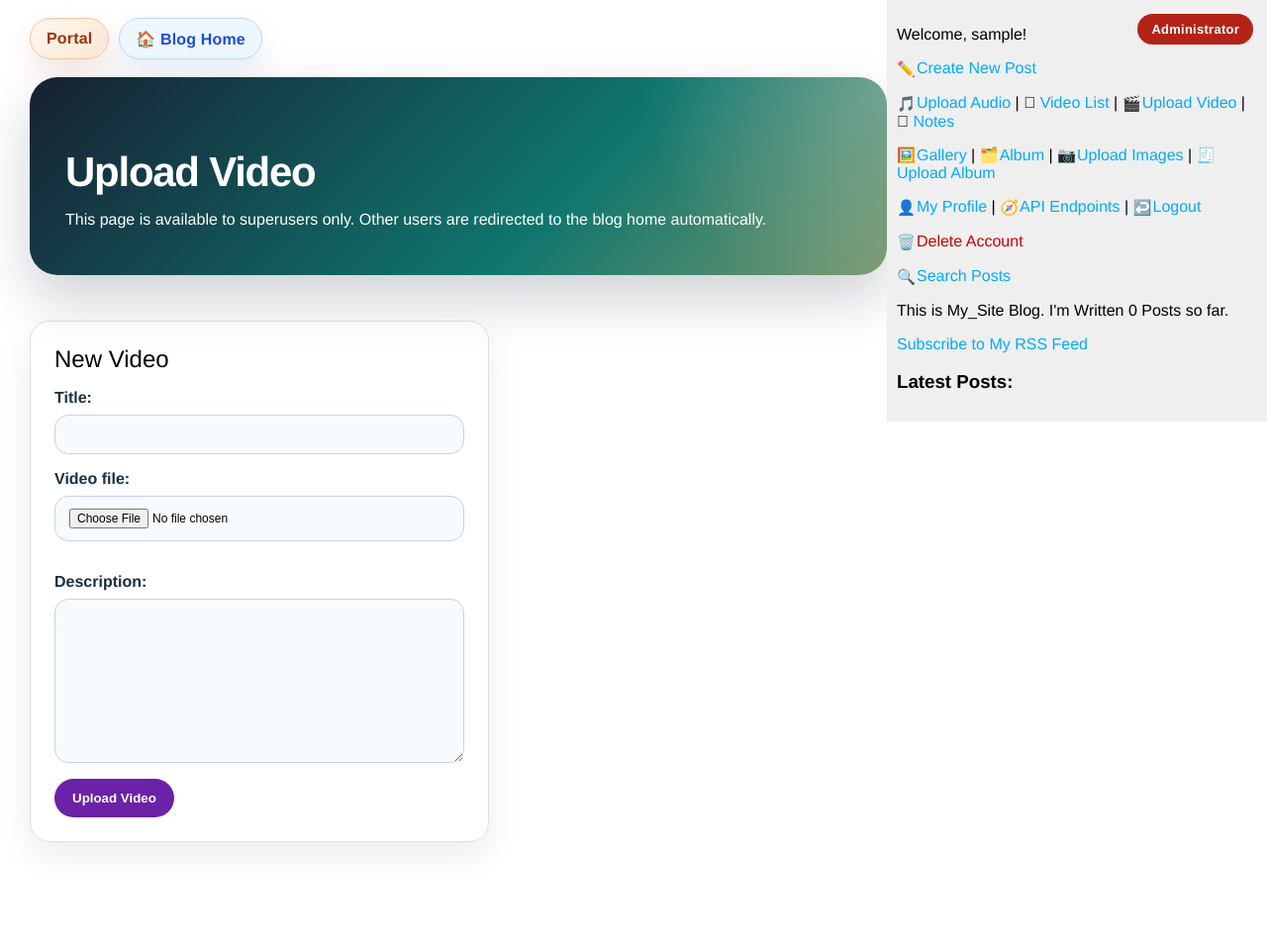
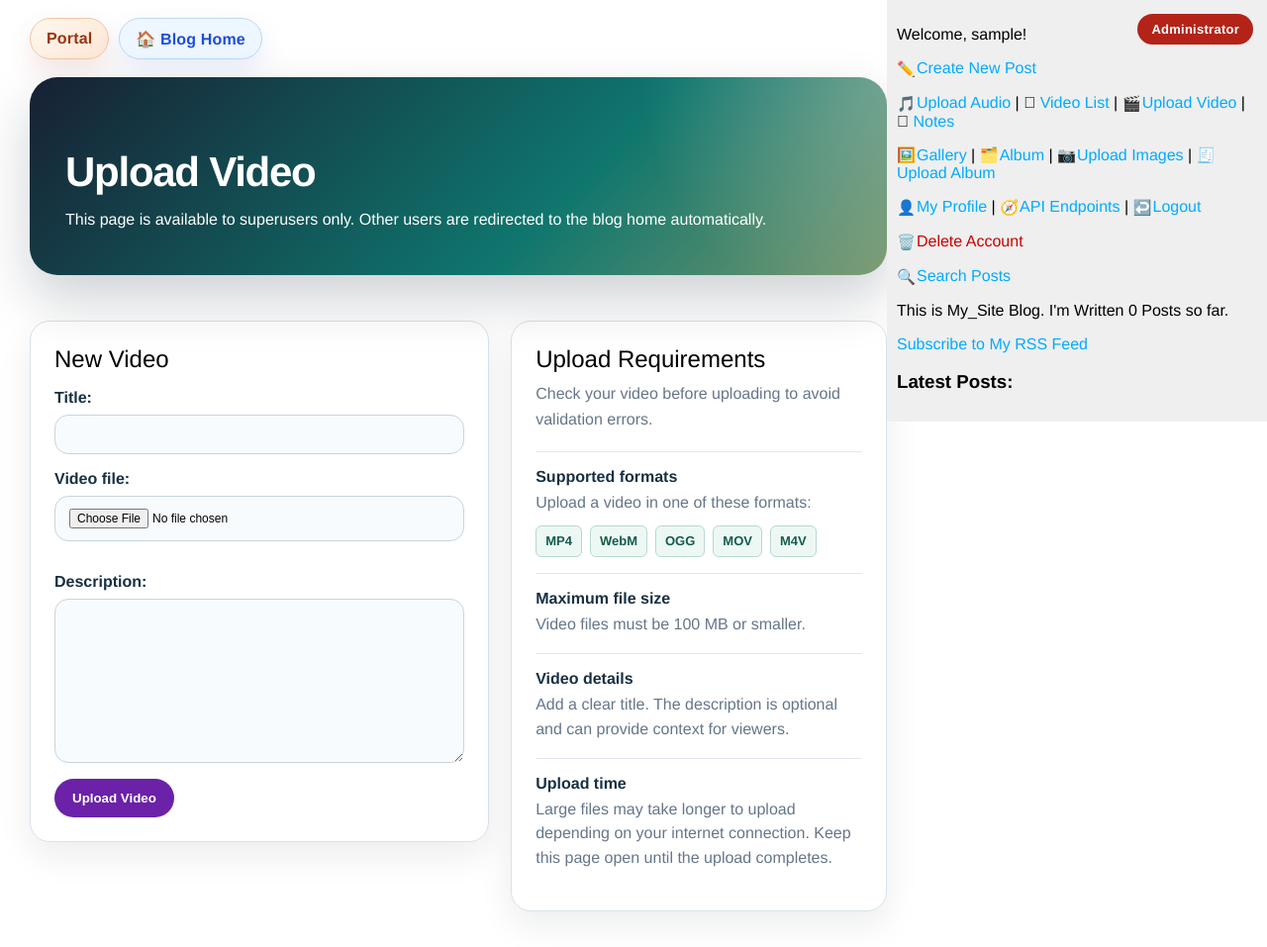
Before and after one commit to aaab0914/my_site_prod, a Django app: page /blog/video/upload/ in a window 1280 px wide. Shown: the whole page at 99% size. Before the commit the page ends 858 px from the top, so only its background shows below. Run offline with Django 5.2, Linux system fonts and the light colour scheme; the visitor is signed in with stand-in values (Sample User, id 1); data that the repository does not hold is empty; parts of the project's set-up code (start-up, migrations or seed data) failed here and were passed over; some libraries are stand-ins or nearby versions.

Commit message:
fix: synchronize image and audio upload limits

```diff
--- a/blog/forms.py
+++ b/blog/forms.py
@@ -26,6 +26,7 @@ from PIL import Image
 # PIL.Image: Python Imaging Library, used for opening and processing image files.
 
 from .models import Post, Comment, AudioPost, VideoPost
+from my_site.upload_limits import VIDEO_MAX_SIZE
 from taggit.forms import TagWidget
 
 
@@ -84,8 +85,8 @@ class PostCreateForm(forms.ModelForm):
             allowed_types = {"image/jpeg", "image/png", "image/webp"}
             if getattr(image, "content_type", "") not in allowed_types:
                 raise ValidationError("Cover image must be a JPEG, PNG, or WebP image.")
-            if image.size > 5 * 1024 * 1024:
-                raise ValidationError("Cover image must be 5MB or smaller before optimization.")
+            if image.size > 10 * 1024 * 1024:
+                raise ValidationError("Cover image must be 10MB or smaller before optimization.")
             img = Image.open(image)
             if hasattr(image, "seek"):
                 image.seek(0)
@@ -185,8 +186,8 @@ class AudioUploadForm(forms.ModelForm):
             raise ValidationError("Audio upload must be an MP3, WAV, or OGG file.")
         if not audio_file.name.lower().endswith(allowed_extensions):
             raise ValidationError("Audio file extension must be .mp3, .wav, or .ogg.")
-        if audio_file.size > 10 * 1024 * 1024:
-            raise ValidationError("Audio upload must be 10MB or smaller.")
+        if audio_file.size > 30 * 1024 * 1024:
+            raise ValidationError("Audio upload must be 30MB or smaller.")
         return audio_file
 
     def clean_audio_file(self):
@@ -241,8 +242,8 @@ class AudioEditForm(forms.ModelForm):
             raise ValidationError("Cover image must be a JPEG, PNG, or WebP image.")
         if not cover_image.name.lower().endswith(allowed_extensions):
             raise ValidationError("Cover image extension must be .jpg, .jpeg, .png, or .webp.")
-        if cover_image.size > 5 * 1024 * 1024:
-            raise ValidationError("Cover image must be 5MB or smaller.")
+        if cover_image.size > 10 * 1024 * 1024:
+            raise ValidationError("Cover image must be 10MB or smaller.")
         return cover_image
 
 
@@ -275,8 +276,8 @@ class VideoUploadForm(forms.ModelForm):
             raise ValidationError("Video upload must be an MP4, WebM, OGG, MOV, or M4V file.")
         if not video_file.name.lower().endswith(allowed_extensions):
             raise ValidationError("Video file extension must be .mp4, .webm, .ogg, .mov, or .m4v.")
-        if video_file.size > 50 * 1024 * 1024:
-            raise ValidationError("Video upload must be 50MB or smaller.")
+        if video_file.size > VIDEO_MAX_SIZE:
+            raise ValidationError("Video upload must be 100MB or smaller.")
         return video_file
 # ┌─────────────────────────────────────────────────────────────────────────────┐
 # │                         blog/forms.py                                      │
--- a/blog/templates/blog/audio/upload_audio.html
+++ b/blog/templates/blog/audio/upload_audio.html
@@ -281,7 +281,7 @@
             <section class="audio-upload-panel audio-upload-note">
                 <div class="audio-upload-stats">
                     <span class="audio-upload-pill">Formats: MP3, WAV, OGG, M4A, FLAC</span>
-                    <span class="audio-upload-pill">Max file size: 10 MB</span>
+                    <span class="audio-upload-pill">Max file size: 30 MB</span>
                     <span class="audio-upload-pill">Login required</span>
                 </div>
             </section>
@@ -290,7 +290,7 @@
                 <ul>
                     <li>Single upload must include a track title.</li>
                     <li>Paste or select up to 10 files per submission.</li>
-                    <li>Each file must stay within 10 MB.</li>
+                    <li>Each file must stay within 30 MB.</li>
                     <li>Supported formats: MP3, WAV, OGG, M4A, FLAC.</li>
                 </ul>
             </section>
--- a/blog/templates/blog/video/upload_video.html
+++ b/blog/templates/blog/video/upload_video.html
@@ -15,6 +15,15 @@
 .video-item a { color:#15283a; font-weight:700; text-decoration:none; }
 .video-item-meta { margin-top:8px; color:#66768a; font-size:14px; }
 .video-errors { margin-bottom:16px; padding:14px 16px; border-radius:14px; background:#fff1f1; color:#a61b1b; }
+.video-requirements { align-self:start; }
+.video-requirements h2 { margin-bottom:8px; }
+.video-requirements-intro { margin:0 0 20px; color:#66768a; line-height:1.6; }
+.video-requirements-list { display:grid; gap:0; margin:0; }
+.video-requirement { padding:16px 0; border-top:1px solid #e2e8f0; }
+.video-requirement dt { margin:0 0 5px; color:#173042; font-weight:700; }
+.video-requirement dd { margin:0; color:#66768a; line-height:1.55; }
+.video-format-list { display:flex; flex-wrap:wrap; gap:8px; margin-top:10px; }
+.video-format { padding:5px 9px; border:1px solid #b9d8d0; border-radius:6px; background:#edf8f4; color:#145c4d; font-size:13px; font-weight:700; }
 @media screen and (max-width: 900px) { .video-upload-grid { grid-template-columns:1fr; } }
 </style>
 {% endblock %}
@@ -30,4 +39,35 @@
             {{ form.as_p }}
             <button class="video-submit" type="submit">Upload Video</button>
         </form>
+        <aside class="video-card video-requirements" aria-labelledby="video-requirements-title">
+            <h2 id="video-requirements-title">Upload Requirements</h2>
+            <p class="video-requirements-intro">Check your video before uploading to avoid validation errors.</p>
+            <dl class="video-requirements-list">
+                <div class="video-requirement">
+                    <dt>Supported formats</dt>
+                    <dd>
+                        Upload a video in one of these formats:
+                        <span class="video-format-list">
+                            <span class="video-format">MP4</span>
+                            <span class="video-format">WebM</span>
+                            <span class="video-format">OGG</span>
+                            <span class="video-format">MOV</span>
+                            <span class="video-format">M4V</span>
+                        </span>
+                    </dd>
+                </div>
+                <div class="video-requirement">
+                    <dt>Maximum file size</dt>
+                    <dd>Video files must be 100 MB or smaller.</dd>
+                </div>
+                <div class="video-requirement">
+                    <dt>Video details</dt>
+                    <dd>Add a clear title. The description is optional and can provide context for viewers.</dd>
+                </div>
+                <div class="video-requirement">
+                    <dt>Upload time</dt>
+                    <dd>Large files may take longer to upload depending on your internet connection. Keep this page open until the upload completes.</dd>
+                </div>
+            </dl>
+        </aside>
 {% endblock %}
--- a/images/models.py
+++ b/images/models.py
@@ -24,9 +24,9 @@ class ImagePost(models.Model):
 
     def clean(self):
         super().clean()
-        if self.image and self.image.size > 5 * 1024 * 1024:
+        if self.image and self.image.size > 10 * 1024 * 1024:
             raise ValidationError({
-                "image": f"图片文件大小不能超过 5MB。当前文件大小: {self.image.size / (1024 * 1024):.2f}MB"
+                "image": f"图片文件大小不能超过 10MB。当前文件大小: {self.image.size / (1024 * 1024):.2f}MB"
             })
 
     def save(self, *args, **kwargs):
--- a/my_site/upload_limits.py
+++ b/my_site/upload_limits.py
@@ -3,9 +3,9 @@ from django.core.exceptions import ValidationError
 
 MB = 1024 * 1024
 
-IMAGE_MAX_SIZE = 5 * MB
-AUDIO_MAX_SIZE = 10 * MB
-VIDEO_MAX_SIZE = 50 * MB
+IMAGE_MAX_SIZE = 10 * MB
+AUDIO_MAX_SIZE = 30 * MB
+VIDEO_MAX_SIZE = 100 * MB
 
 IMAGE_CONTENT_TYPES = {"image/jpeg", "image/png", "image/webp"}
 IMAGE_EXTENSIONS = (".jpg", ".jpeg", ".png", ".webp")
--- a/users/models.py
+++ b/users/models.py
@@ -5,8 +5,8 @@ from django.core.exceptions import ValidationError
 
 
 def validate_image_size(image):
-    if image.size > 5 * 1024 * 1024:
-        raise ValidationError("图片大小不能超过5MB")
+    if image.size > 10 * 1024 * 1024:
+        raise ValidationError("图片大小不能超过10MB")
 
 # --- users/models/profile.py ---
 from django.contrib.auth.models import User
```
Also changed, not shown: images/forms.py (+4 -4 lines), my_site/tests/test_infrastructure/test_gunicorn.py (+4 -2 lines), my_site/tests/test_nginx_config.py (+1 -1 lines), 4 other files.
